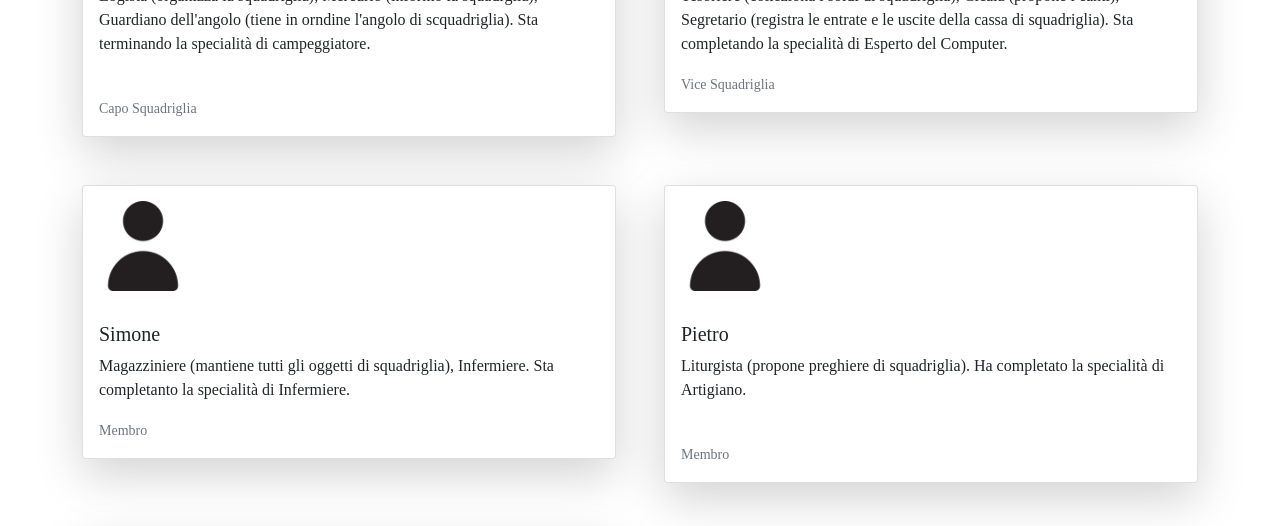
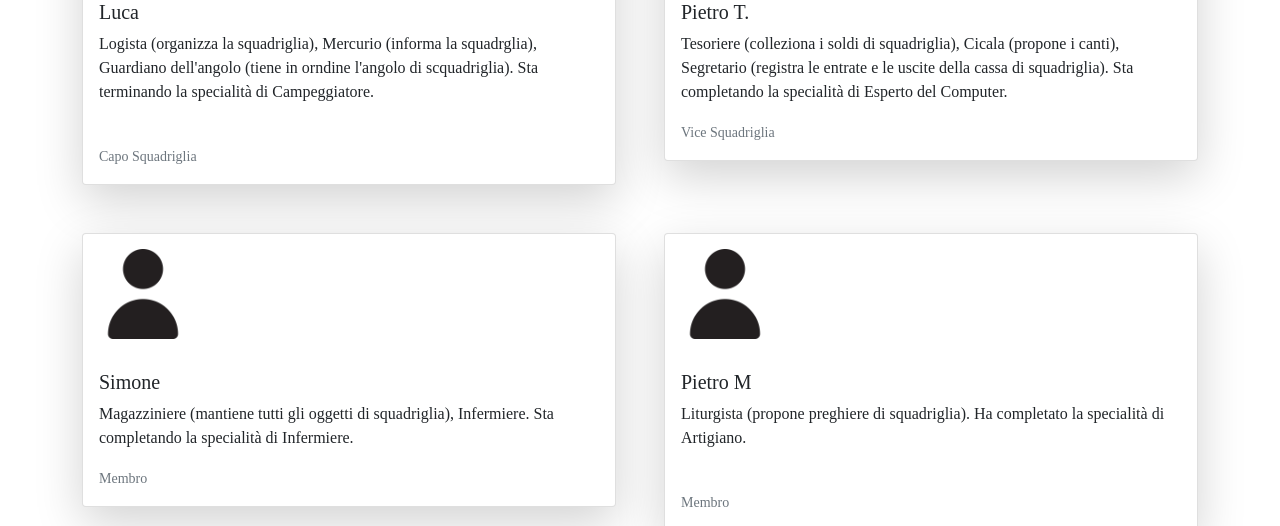
Before and after one commit to D4rk1d3/lupi, a plain HTML site: page index.html in a window 1280 px wide. Shown: the part 393-919 px from the top of the page. Drawn offline with nearby package versions, Linux system fonts and the light colour scheme; a web font is replaced by a local one.

Commit message:
Add files via upload

```diff
--- a/index.html
+++ b/index.html
@@ -40,10 +40,11 @@
     </div>
   </nav>
   <div id="corpo" class="container">
+    <br>
     <div class="text-center">
       <h1 class="font1">
         Squadriglia Lupi
-      </h1>
+      </h1><br>
       <h5 class="text1">
         Ciao siamo i Lupi di Torre di Mosto, la nostra squadriglia è formata da cinque membri, ognuno diverso
         dall'altro. Cerchiamo di dare sempre il nostro meglio, ognuno sta portando a termine la propria specialità utile
@@ -57,8 +58,8 @@
           <img src="./images/WhatsApp Image 2022-04-09 at 7.25.25 PM.jpeg" class="card-img-top foto">
           <div class="card-body">
             <h5 class="card-title">Luca</h5>
-            <p class="card-text">Logista (organizza la squadriglia), Mercurio (informo la squadrglia), Guardiano
-              dell'angolo (tiene in orndine l'angolo di scquadriglia). Sta terminando la specialità di campeggiatore.
+            <p class="card-text">Logista (organizza la squadriglia), Mercurio (informa la squadrglia), Guardiano
+              dell'angolo (tiene in orndine l'angolo di scquadriglia). Sta terminando la specialità di Campeggiatore.
             </p><br>
             <p class="card-text"><small class="text-muted">Capo Squadriglia</small></p>
           </div>
@@ -68,7 +69,7 @@
         <div class="card shadow-lg h-110 card1 card2">
           <img src="./images/pietro.jpg" class="card-img-top foto">
           <div class="card-body">
-            <h5 class="card-title">Pietro</h5>
+            <h5 class="card-title">Pietro T.</h5>
             <p class="card-text">Tesoriere (colleziona i soldi di squadriglia), Cicala (propone i canti), Segretario
               (registra le entrate e le uscite della cassa di squadriglia). Sta completando la specialità di Esperto del
               Computer.</p>
@@ -81,7 +82,7 @@
           <img src="./images/person_110935.png" class="card-img-top foto">
           <div class="card-body">
             <h5 class="card-title">Simone</h5>
-            <p class="card-text">Magazziniere (mantiene tutti gli oggetti di squadriglia), Infermiere. Sta completanto
+            <p class="card-text">Magazziniere (mantiene tutti gli oggetti di squadriglia), Infermiere. Sta completando
               la specialità di Infermiere.</p>
             <p class="card-text"><small class="text-muted">Membro</small></p>
           </div>
@@ -91,7 +92,7 @@
         <div class="card shadow-lg h-110 card1 card2">
           <img src="./images/person_110935.png" class="card-img-top foto">
           <div class="card-body">
-            <h5 class="card-title">Pietro</h5>
+            <h5 class="card-title">Pietro M</h5>
             <p class="card-text">Liturgista (propone preghiere di squadriglia). Ha completato la specialità di
               Artigiano.</p><br>
             <p class="card-text"><small class="text-muted">Membro</small></p>
```
Also changed, not shown: pages/uscite.html (+7 -6 lines).
